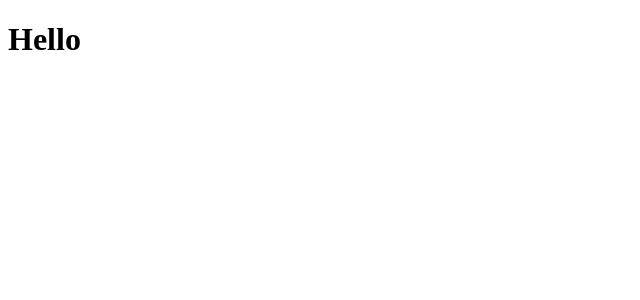
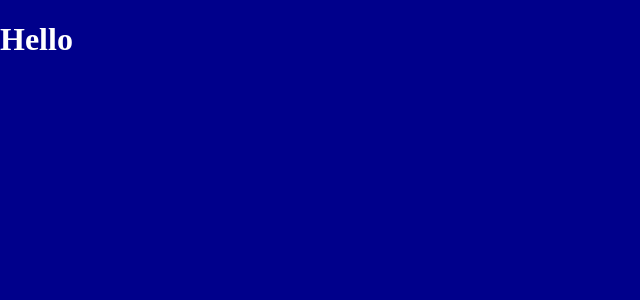
Before and after one commit to Devkass7/React-memory, a React (Vite) app in the folder memoryapp/: page / in a window 1280 px wide. Shown: the top 300 px of the page, without its empty margins (0-640 px from the left). Built offline with nearby package versions, Linux system fonts and the light colour scheme.

Commit message:
style: add global App.css import in main.jsx

```diff
--- /dev/null
+++ b/memoryapp/src/App.css
@@ -0,0 +1,6 @@
+body{
+    margin: 0;
+    box-sizing: border-box;
+    background-color: darkblue;
+    color: #fff;
+}
--- a/memoryapp/src/main.jsx
+++ b/memoryapp/src/main.jsx
@@ -2,6 +2,7 @@ import { StrictMode } from "react";
 import { createRoot } from "react-dom/client";
 
 import App from "./components/App";
+import "./App.css"
 
 
 
```
